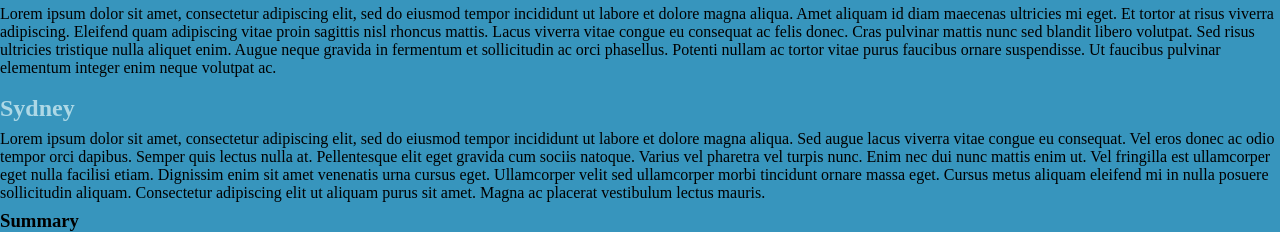
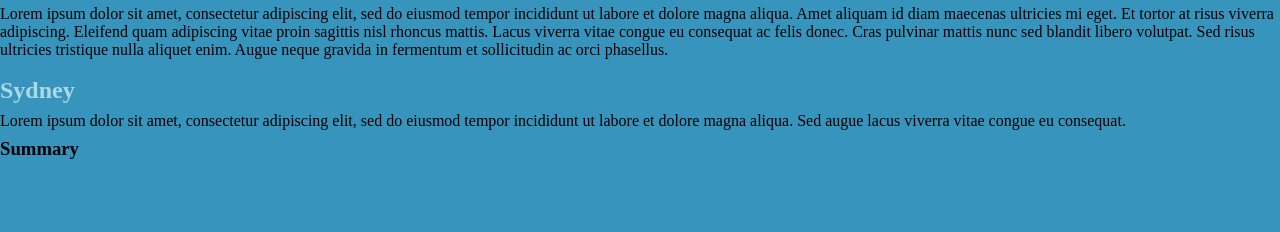
Before and after one commit to TannerMurphy/halifax-canoe, a plain HTML site: page index.html in a window 1280 px wide. Shown: the part 789-1021 px from the top of the page. After the commit the page ends 949 px from the top, so only its background shows below. Drawn offline with Linux system fonts and the light colour scheme.

Commit message:
updating paragraph of HTML file

```diff
--- a/index.html
+++ b/index.html
@@ -32,9 +32,9 @@
             <h1>Upcoming Adventures</h1>
             <h2>Halifax</h2>
 
-            <p>Lorem ipsum dolor sit amet, consectetur adipiscing elit, sed do eiusmod tempor incididunt ut labore et dolore magna aliqua. Amet aliquam id diam maecenas ultricies mi eget. Et tortor at risus viverra adipiscing. Eleifend quam adipiscing vitae proin sagittis nisl rhoncus mattis. Lacus viverra vitae congue eu consequat ac felis donec. Cras pulvinar mattis nunc sed blandit libero volutpat. Sed risus ultricies tristique nulla aliquet enim. Augue neque gravida in fermentum et sollicitudin ac orci phasellus. Potenti nullam ac tortor vitae purus faucibus ornare suspendisse. Ut faucibus pulvinar elementum integer enim neque volutpat ac.</p>
+            <p>Lorem ipsum dolor sit amet, consectetur adipiscing elit, sed do eiusmod tempor incididunt ut labore et dolore magna aliqua. Amet aliquam id diam maecenas ultricies mi eget. Et tortor at risus viverra adipiscing. Eleifend quam adipiscing vitae proin sagittis nisl rhoncus mattis. Lacus viverra vitae congue eu consequat ac felis donec. Cras pulvinar mattis nunc sed blandit libero volutpat. Sed risus ultricies tristique nulla aliquet enim. Augue neque gravida in fermentum et sollicitudin ac orci phasellus.</p>
             <h2>Sydney</h2>
-            <p>Lorem ipsum dolor sit amet, consectetur adipiscing elit, sed do eiusmod tempor incididunt ut labore et dolore magna aliqua. Sed augue lacus viverra vitae congue eu consequat. Vel eros donec ac odio tempor orci dapibus. Semper quis lectus nulla at. Pellentesque elit eget gravida cum sociis natoque. Varius vel pharetra vel turpis nunc. Enim nec dui nunc mattis enim ut. Vel fringilla est ullamcorper eget nulla facilisi etiam. Dignissim enim sit amet venenatis urna cursus eget. Ullamcorper velit sed ullamcorper morbi tincidunt ornare massa eget. Cursus metus aliquam eleifend mi in nulla posuere sollicitudin aliquam. Consectetur adipiscing elit ut aliquam purus sit amet. Magna ac placerat vestibulum lectus mauris.</p>
+            <p>Lorem ipsum dolor sit amet, consectetur adipiscing elit, sed do eiusmod tempor incididunt ut labore et dolore magna aliqua. Sed augue lacus viverra vitae congue eu consequat.</p>
             <h3>Summary</h3>
         </article>
    </main>
```
